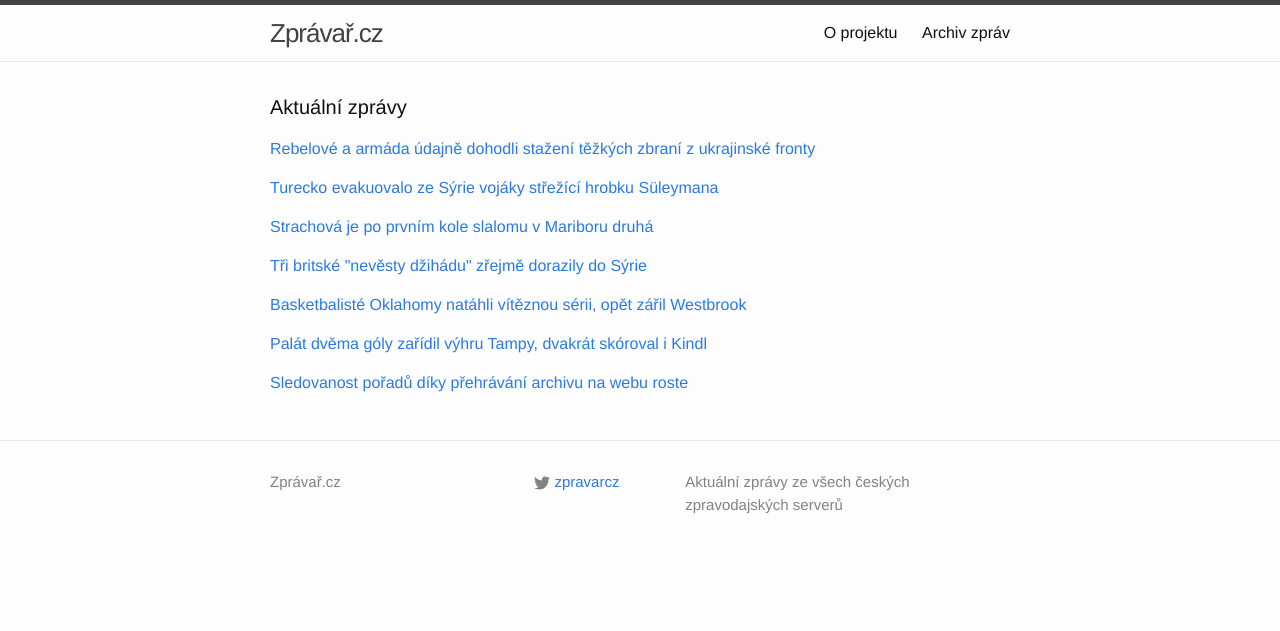
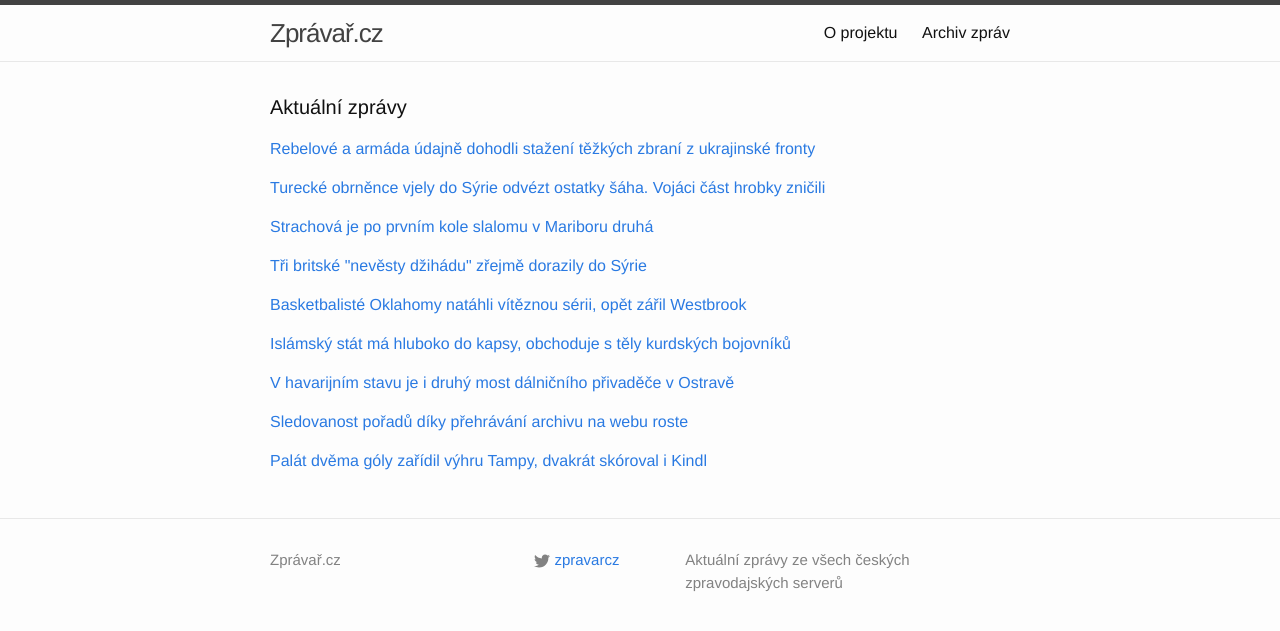
Before and after one commit to adliska/zpravar, a Jekyll site: the page built from index.html, in a window 1280 px wide. Shown: the top 631 px of the page. Built offline with Jekyll 4.4.1, drawn with Linux system fonts in a browser that asks for light colours.

Commit message:
zpravar news update

```diff
--- a/index.html
+++ b/index.html
@@ -30,9 +30,10 @@ layout: default
 <li><a href=http://zpravy.idnes.cz/vymena-zajatcu-na-ukrajine-d0b-/zahranicni.aspx?c=A150222_070222_zahranicni_cen>Ukrajina a separatisté z Luhanska si vyměnili téměř dvě stě zajatců - zpravy.idnes.cz</a></li>
 <li><a href=http://www.ceskenoviny.cz/zpravy/zpravy/ukrajinska-armada-a-separatiste-si-vymenili-191-zajatcu/1184297>Ukrajinská armáda a separatisté si vyměnili 191 zajatců - www.ceskenoviny.cz</a></li>
 </ul>
-</div><p><a href="javascript:;" onclick="toggle_visibility('zpravy1')">Turecko evakuovalo ze Sýrie vojáky střežící hrobku Süleymana</a></p>
+</div><p><a href="javascript:;" onclick="toggle_visibility('zpravy1')">Turecké obrněnce vjely do Sýrie odvézt ostatky šáha. Vojáci část hrobky zničili</a></p>
 <div id="zpravy1" style="display:none">
 <ul>
+<li><a href=http://www.novinky.cz/zahranicni/blizky-a-stredni-vychod/362298-turecke-obrnence-vjely-do-syrie-odvezt-ostatky-saha-vojaci-cast-hrobky-znicili.html>Turecké obrněnce vjely do Sýrie odvézt ostatky šáha. Vojáci část hrobky zničili - www.novinky.cz</a></li>
 <li><a href=http://www.ceskatelevize.cz/ct24/svet/302507-turecko-evakuovalo-ze-syrie-vojaky-strezici-hrobku-suleymana/>Turecko evakuovalo ze Sýrie vojáky střežící hrobku Süleymana - www.ceskatelevize.cz</a></li>
 <li><a href=http://www.lidovky.cz/turecko-evakuovalo-ze-syrie-vojaky-strezici-hrobku-saha-sulajmana-1ff-/zpravy-svet.aspx?c=A150222_095143_ln_zahranici_mmu>Turecko vyslalo stovky vojáků na záchranu hrobky před Islámským státem  - www.lidovky.cz</a></li>
 <li><a href=http://www.ceskatelevize.cz/ct24/svet/302507-turecko-evakuovalo-ze-syrie-vojaky-strezici-hrobku-suleymana-saha/>Turecko evakuovalo ze Sýrie vojáky střežící hrobku Süleymana Saha - www.ceskatelevize.cz</a></li>
@@ -67,18 +68,33 @@ layout: default
 <li><a href=http://www.denik.cz/ostatni_sport/westbrook-opet-zaril-oklahomu-dovedel-k-pate-vyhre-za-sebou-20150222.html>Westbrook opět zářil. Oklahomu dovedel k páté výhře za sebou - www.denik.cz</a></li>
 <li><a href=http://www.sportovninoviny.cz/zpravy/oklahoma-uspela-i-v-charlotte-opet-zaril-westbrook/1184347>Oklahoma uspěla i v Charlotte, opět zářil Westbrook - www.sportovninoviny.cz</a></li>
 </ul>
-</div><p><a href="javascript:;" onclick="toggle_visibility('zpravy5')">Palát dvěma góly zařídil výhru Tampy, dvakrát skóroval i Kindl</a></p>
+</div><p><a href="javascript:;" onclick="toggle_visibility('zpravy5')">Islámský stát má hluboko do kapsy, obchoduje s těly kurdských bojovníků</a></p>
 <div id="zpravy5" style="display:none">
+<ul>
+<li><a href=http://zpravy.e15.cz/zahranicni/udalosti/islamsky-stat-ma-hluboko-do-kapsy-obchoduje-s-tely-kurdskych-bojovniku-1165293>Islámský stát má hluboko do kapsy, obchoduje s těly kurdských bojovníků - zpravy.e15.cz</a></li>
+<li><a href=http://zpravy.aktualne.cz/zahranici/islamsky-stat-prodava-tela-padlych-kurdu-dochazi-mu-penize/r~53b9cb5cba7f11e4a10c0025900fea04/>Islámský stát prodává těla padlých Kurdů, dochází mu peníze - zpravy.aktualne.cz</a></li>
+<li><a href=http://www.lidovky.cz/extremiste-z-is-pry-obchoduji-s-tely-kurdskych-bojovniku-pmq-/zpravy-svet.aspx?c=A150222_113730_ln_zahranici_mmu>Islámskému státu dochází peníze, prodává proto mrtvoly zabitých Kurdů  - www.lidovky.cz</a></li>
+<li><a href=http://www.ceskenoviny.cz/zpravy/zpravy/extremiste-z-is-pry-obchoduji-s-tely-kurdskych-bojovniku/1184358>Extremisté z IS prý obchodují s těly kurdských bojovníků - www.ceskenoviny.cz</a></li>
+</ul>
+</div><p><a href="javascript:;" onclick="toggle_visibility('zpravy6')">V havarijním stavu je i druhý most dálničního přivaděče v Ostravě</a></p>
+<div id="zpravy6" style="display:none">
+<ul>
+<li><a href=http://ostrava.idnes.cz/havarijni-stav-ostravskych-mostu-rsd-eurovia-f4m-/ostrava-zpravy.aspx?c=A150222_114121_ostrava-zpravy_eb>V havarijním stavu je i druhý most dálničního přivaděče v Ostravě - ostrava.idnes.cz</a></li>
+<li><a href=http://zpravy.e15.cz/byznys/reality-a-stavebnictvi/rsd-v-havarijnim-stavu-je-i-druhy-z-ostravskych-mostu-1165284>ŘSD: V havarijním stavu je i druhý z ostravských mostů - zpravy.e15.cz</a></li>
+<li><a href=http://zpravy.aktualne.cz/regiony/moravskoslezsky/v-havarijnim-stavu-je-i-druhy-z-ostravskych-mostu-rika-rsd/r~e86e5974ba7111e49e4b0025900fea04/>V havarijním stavu je i druhý z ostravských mostů, říká ŘSD - zpravy.aktualne.cz</a></li>
+</ul>
+</div><p><a href="javascript:;" onclick="toggle_visibility('zpravy7')">Sledovanost pořadů díky přehrávání archivu na webu roste</a></p>
+<div id="zpravy7" style="display:none">
+<ul>
+<li><a href=http://www.denik.cz/ekonomika/sledovanost-poradu-diky-prehravani-archivu-na-webu-roste-20150222.html>Sledovanost pořadů díky přehrávání archivu na webu roste - www.denik.cz</a></li>
+<li><a href=http://www.financninoviny.cz/zpravodajstvi/zpravy/sledovanost-poradu-diky-webu-roste-az-o-desitky-procent/1184318>Sledovanost pořadů díky webu roste až o desítky procent - www.financninoviny.cz</a></li>
+<li><a href=http://domaci.ihned.cz/c1-63574190-internetovy-archiv-se-ct-vyplaci-sledovanost-roste-o-desitky-procent>Internetový archiv se ČT vyplácí. Sledovanost roste o desítky procent - domaci.ihned.cz</a></li>
+</ul>
+</div><p><a href="javascript:;" onclick="toggle_visibility('zpravy8')">Palát dvěma góly zařídil výhru Tampy, dvakrát skóroval i Kindl</a></p>
+<div id="zpravy8" style="display:none">
 <ul>
 <li><a href=http://www.tyden.cz/rubriky/sport/hokej/nhl/palat-dvema-goly-zaridil-vyhru-tampy-dvakrat-skoroval-i-kindl_334147.html>Palát dvěma góly zařídil výhru Tampy, dvakrát skóroval i Kindl - www.tyden.cz</a></li>
 <li><a href=http://www.sportovninoviny.cz/zpravy/palat-dvema-goly-zaridil-vyhru-tampy-dvakrat-skoroval-i-kindl/1184302>Palát dvěma góly zařídil výhru Tampy, dvakrát skóroval i Kindl - www.sportovninoviny.cz</a></li>
 <li><a href=http://www.rozhlas.cz/_zprava/v-nhl-zarili-dvougolovi-palat-a-kindl-trefilo-se-celkem-5-cechu--1458399>V NHL zářili dvougóloví Palát a Kindl. Trefilo se celkem 5 Čechů - www.rozhlas.cz</a></li>
 </ul>
-</div><p><a href="javascript:;" onclick="toggle_visibility('zpravy6')">Sledovanost pořadů díky přehrávání archivu na webu roste</a></p>
-<div id="zpravy6" style="display:none">
-<ul>
-<li><a href=http://www.denik.cz/ekonomika/sledovanost-poradu-diky-prehravani-archivu-na-webu-roste-20150222.html>Sledovanost pořadů díky přehrávání archivu na webu roste - www.denik.cz</a></li>
-<li><a href=http://www.financninoviny.cz/zpravodajstvi/zpravy/sledovanost-poradu-diky-webu-roste-az-o-desitky-procent/1184318>Sledovanost pořadů díky webu roste až o desítky procent - www.financninoviny.cz</a></li>
-<li><a href=http://domaci.ihned.cz/c1-63574190-internetovy-archiv-se-ct-vyplaci-sledovanost-roste-o-desitky-procent>Internetový archiv se ČT vyplácí. Sledovanost roste o desítky procent - domaci.ihned.cz</a></li>
-</ul>
 </div></div>
```
